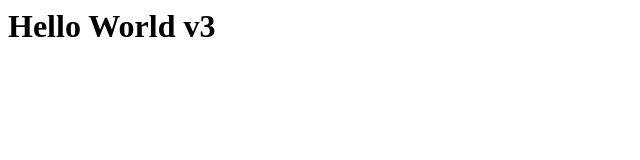
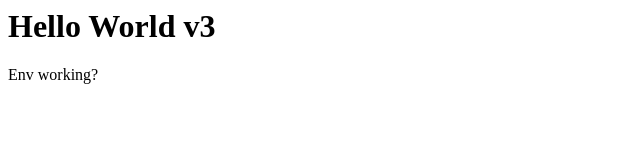
Before and after one commit to mostafaghorab11/serverless-nodejs-api, a website: page public/index.html in a window 1280 px wide. Shown: the full height of the page, 0-640 px from the left. Drawn offline with Linux system fonts and the light colour scheme.

Commit message:
Edit html

```diff
--- a/public/index.html
+++ b/public/index.html
@@ -1 +1,2 @@
 <h1>Hello World v3</h1>
+<p>Env working?</p>
```
